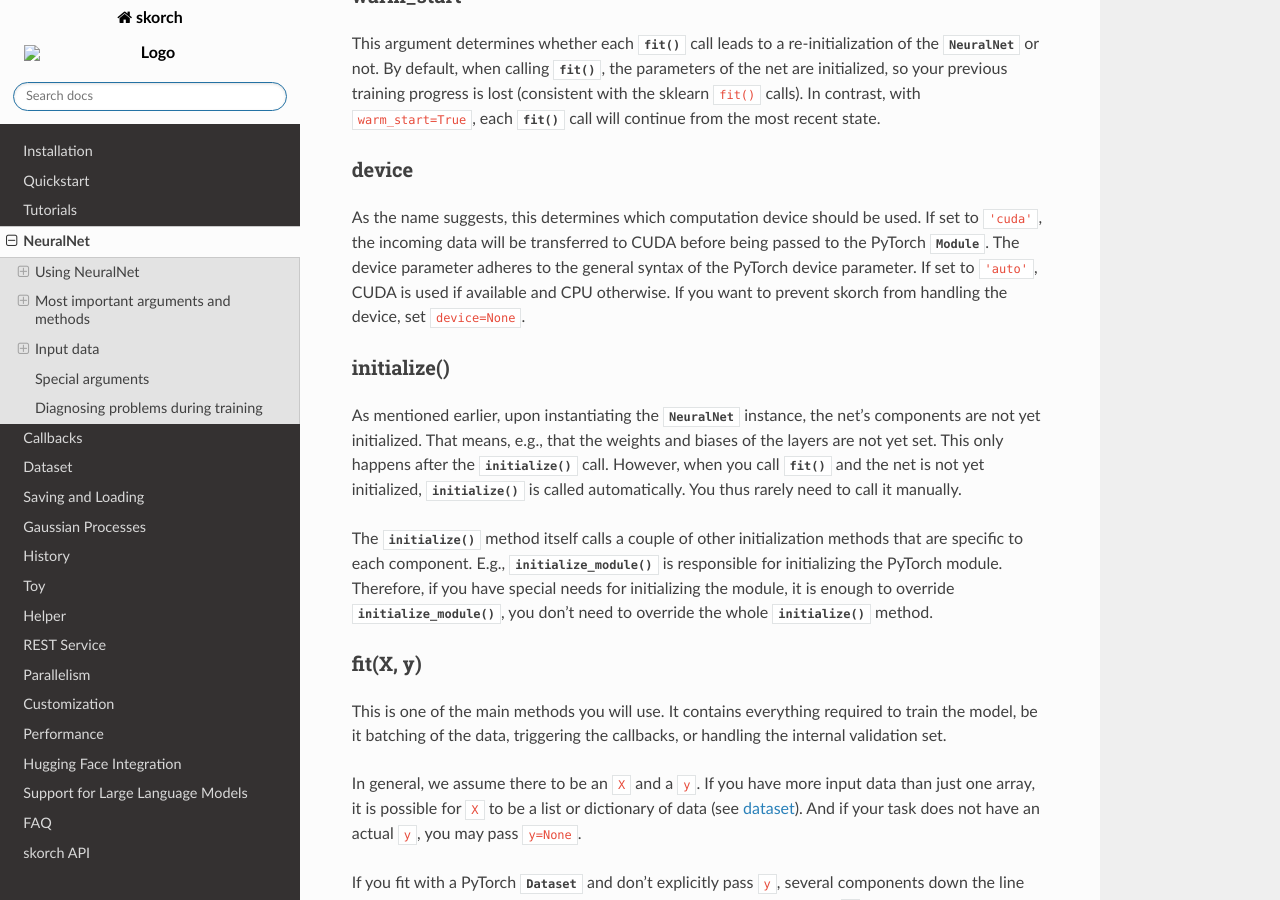
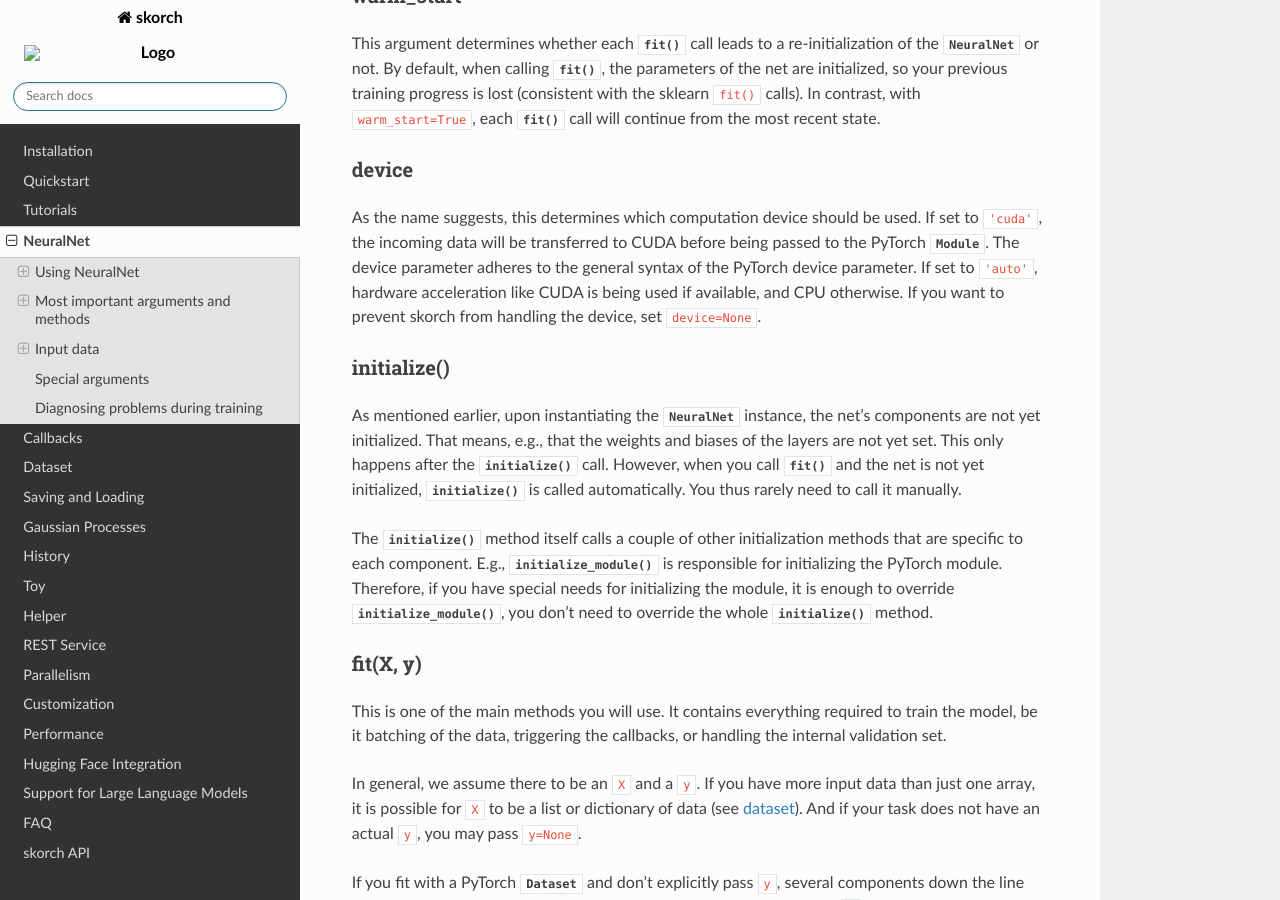
Before and after one commit to skorch-dev/skorch, a Sphinx documentation site: the page built from docs/user/neuralnet.rst, in a window 1280 px wide and 900 px high, scrolled down 5038 px. Built offline with Sphinx 7.4.7 and the Read the Docs theme 3.1.0, drawn with Linux system fonts in a browser that asks for light colours.

```diff
--- a/docs/user/neuralnet.rst
+++ b/docs/user/neuralnet.rst
@@ -298,8 +298,9 @@
 be used. If set to ``'cuda'``, the incoming data will be transferred to
 CUDA before being passed to the PyTorch :class:`~torch.nn.Module`. The
 device parameter adheres to the general syntax of the PyTorch device
-parameter. If set to ``'auto'``, CUDA is used if available and CPU otherwise.
-If you want to prevent skorch from handling the device, set ``device=None``.
+parameter. If set to ``'auto'``, hardware acceleration like CUDA is being
+used if available, and CPU otherwise. If you want to prevent skorch from
+handling the device, set ``device=None``.
 
 initialize()
 ^^^^^^^^^^^^
```
Also changed, not shown: CHANGES.md (+2 -1 lines), 3 other files.
